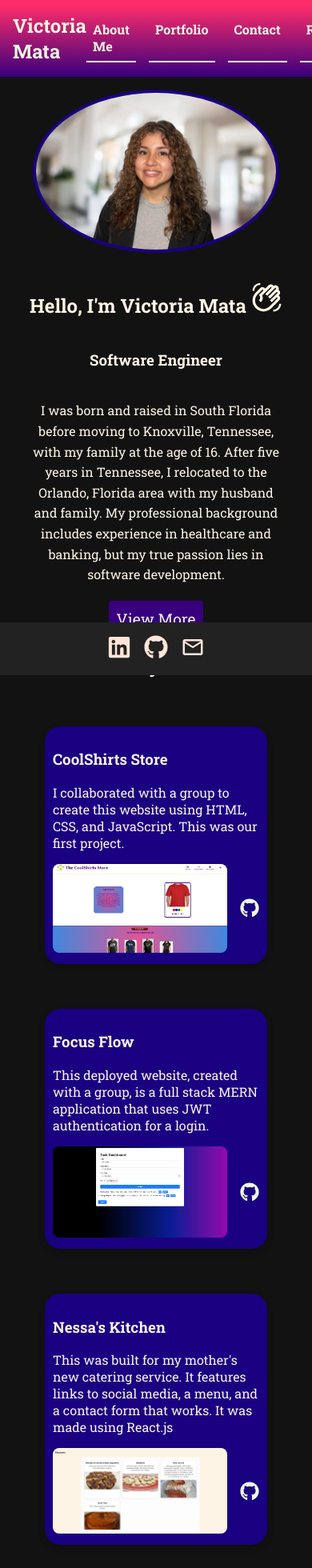
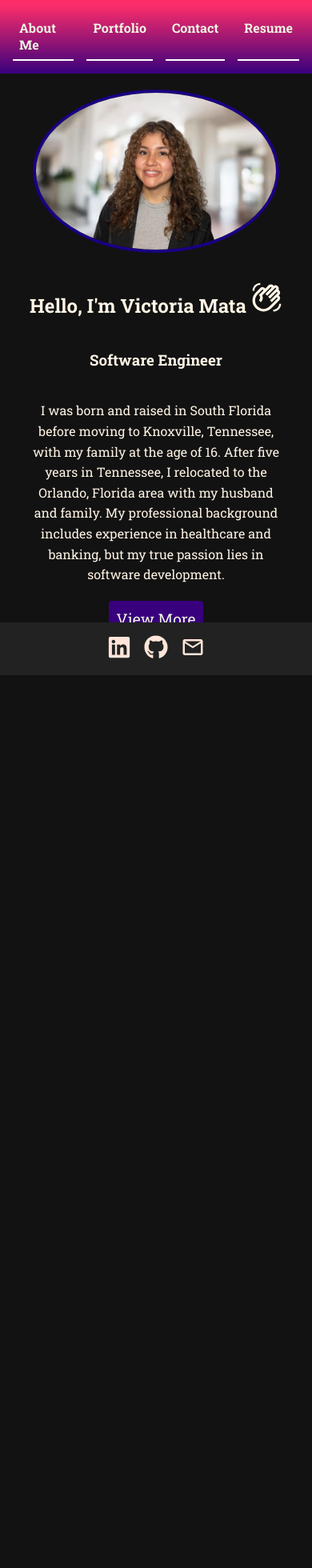
Before and after one commit to victoriamata/React-Portfolio, a React (Vite) app: page / in a window 390 px wide. Shown: the top 1960 px of the page at 80% size. After the commit the page ends 844 px from the top, so only its background shows below. Built offline with nearby package versions, Linux system fonts and the light colour scheme.

Commit message:
debugging project cards on phone viewport

```diff
--- a/src/components/Header.tsx
+++ b/src/components/Header.tsx
@@ -28,9 +28,6 @@ const Header: React.FC = () => {
 
   return (
     <header className="header">
-      <div className="header-left">
-        <h1>Victoria Mata</h1>
-      </div>
       <nav className="nav-tabs">
         <a href="#about" className="nav-link">About Me</a>
         <a href="#projects" className="nav-link">Portfolio</a>
--- a/src/pages/Resume.tsx
+++ b/src/pages/Resume.tsx
@@ -22,7 +22,7 @@ const Resume: React.FC = () => (
       <div className="resume-text-box">
         <h2>
           <a href="./public/assets/victoriamataresume.pdf" target="_blank">
-            Click here to view my resumé!
+            Click here to view my resume!
           </a>
         </h2>
       </div>
--- a/src/styles/main.css
+++ b/src/styles/main.css
@@ -2,20 +2,21 @@ body, html {
   margin: 0;
   padding: 0;
   background-color: #121212;
-  height: 100%; /* Ensures the full height is utilized */
+  height: 100%;
+  box-sizing: border-box;
+  overflow-x: hidden;
+  width: 100%;
 }
 
-/* Default state for sections (start hidden and off-screen) */
 section {
   opacity: 0;
-  transform: translateY(50px); /* Example: start from below */
-  transition: opacity 0.6s ease, transform 0.6s ease; /* Smooth transition */
+  transform: translateY(50px);
+  transition: opacity 0.6s ease, transform 0.6s ease;
 }
 
-/* When section is in view and animated */
 .section-in-view {
   opacity: 1;
-  transform: translateY(0); /* Move to the original position */
+  transform: translateY(0);
 }
 
 header {
@@ -34,16 +35,10 @@ header {
   z-index: 1000;
 }
 
-.header-left h1 {
-  margin: 0;
-  font-size: 1.5rem;
-  color: #eff6e0;
-}
-
 .nav-tabs {
   display: flex;
   gap: 1rem;
-  margin-right: 30px;
+  margin: auto;
 }
 
 .nav-tabs a {
@@ -84,10 +79,9 @@ header {
   color: gray;
 }
 
-/* Add padding to the content area to avoid overlap with fixed header/footer */
 .content-wrap {
-  margin-top: 6rem; /* Adjust to header height */
-  margin-bottom: 4rem; /* Adjust to footer height */
+  margin-top: 6rem;
+  margin-bottom: 4rem;
   padding: 1rem;
 }
 
@@ -139,21 +133,11 @@ header {
   box-shadow: 0 8px 16px rgba(0, 0, 0, 0.4);
 }
 
-
 .card-container {
   padding: 20px;
   display: grid;
   grid-template-columns: repeat(auto-fit, minmax(300px, 1fr));
   gap: 1rem;
-}
-
-.project-heading {
-  color: #fff4e5;
-  display: flex;
-  justify-content: center;
-  align-items: center;
-  text-align: center;
-  font-family: "Roboto Slab", serif;
 }
 
 .project-card {
@@ -176,11 +160,19 @@ header {
 
 .project-image {
   width: 100%;
-  max-width: 300px;
+  max-width: 250px;
   height: auto;
   border-radius: 8px;
-  margin-right: 0.5rem;
   transition: transform 0.3s ease;
+}
+
+.project-heading {
+  color: #fff4e5;
+  display: flex;
+  justify-content: center;
+  align-items: center;
+  text-align: center;
+  font-family: "Roboto Slab", serif;
 }
 
 .links {
@@ -197,6 +189,17 @@ header {
 
 .icon-link:hover {
   color: #555;
+}
+
+@media only screen and (max-width: 600px) {
+  .card-container {
+    grid-template-columns: 1fr;
+  }
+
+  .project-card {
+    max-width: 100%;
+    margin: 0 auto;
+  }
 }
 
 .contact-form {
@@ -250,7 +253,8 @@ header {
 .resume-section-container {
   max-width: 600px;
   margin: auto;
-  margin-bottom: 80px;
+  margin-bottom: 140px;
+  margin-top: 140px;
 }
 
 .resume-text-box {
@@ -276,14 +280,3 @@ header {
   margin-top: 50px;
   color: #ffe5d9;
 }
-
-/* @media (max-width: 768px) {
-  .nav-tabs {
-    flex-direction: column;
-    gap: 0.5rem;
-  }
-
-  .skills-list {
-    flex-direction: column;
-  }
-} */
```
